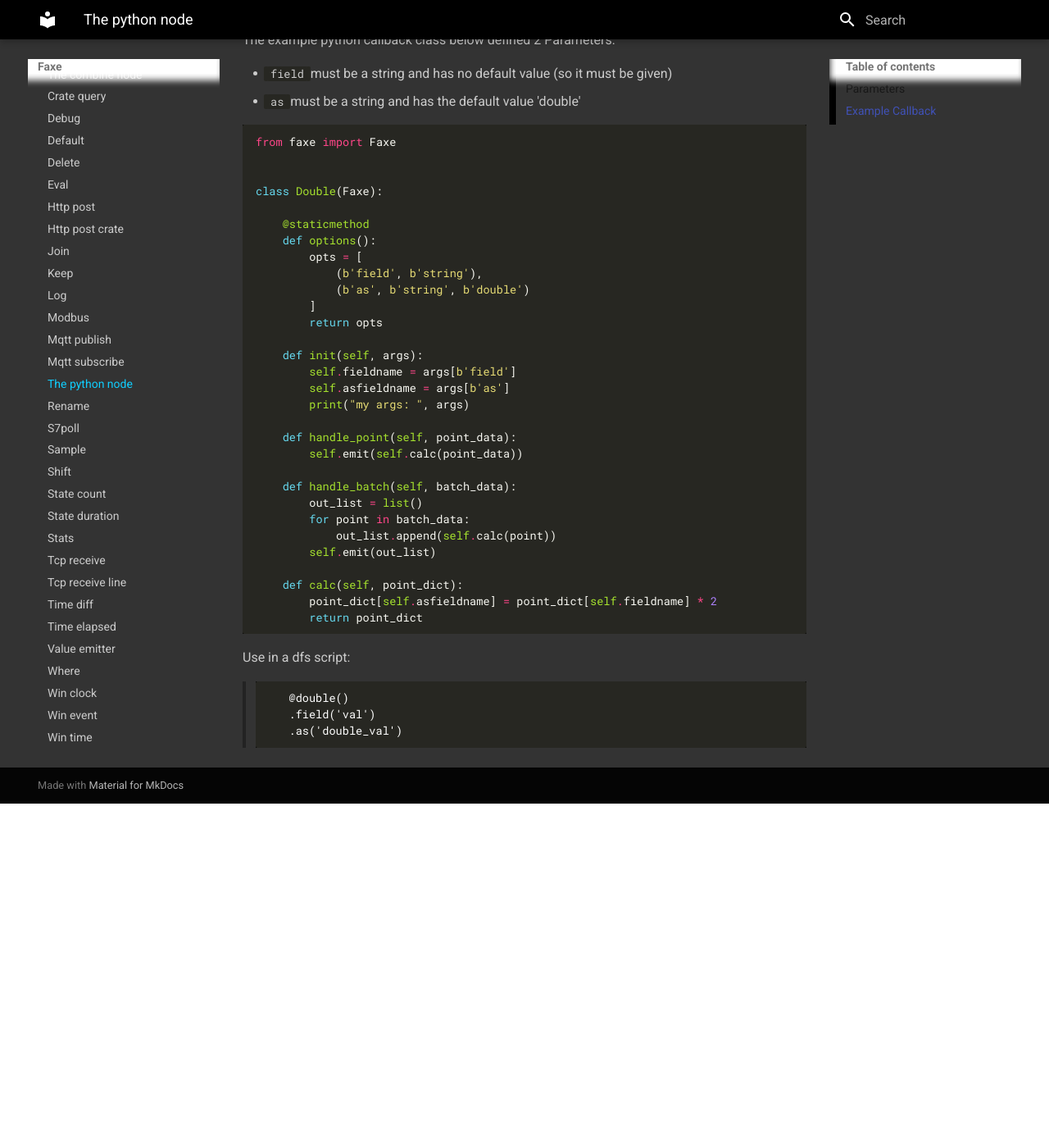
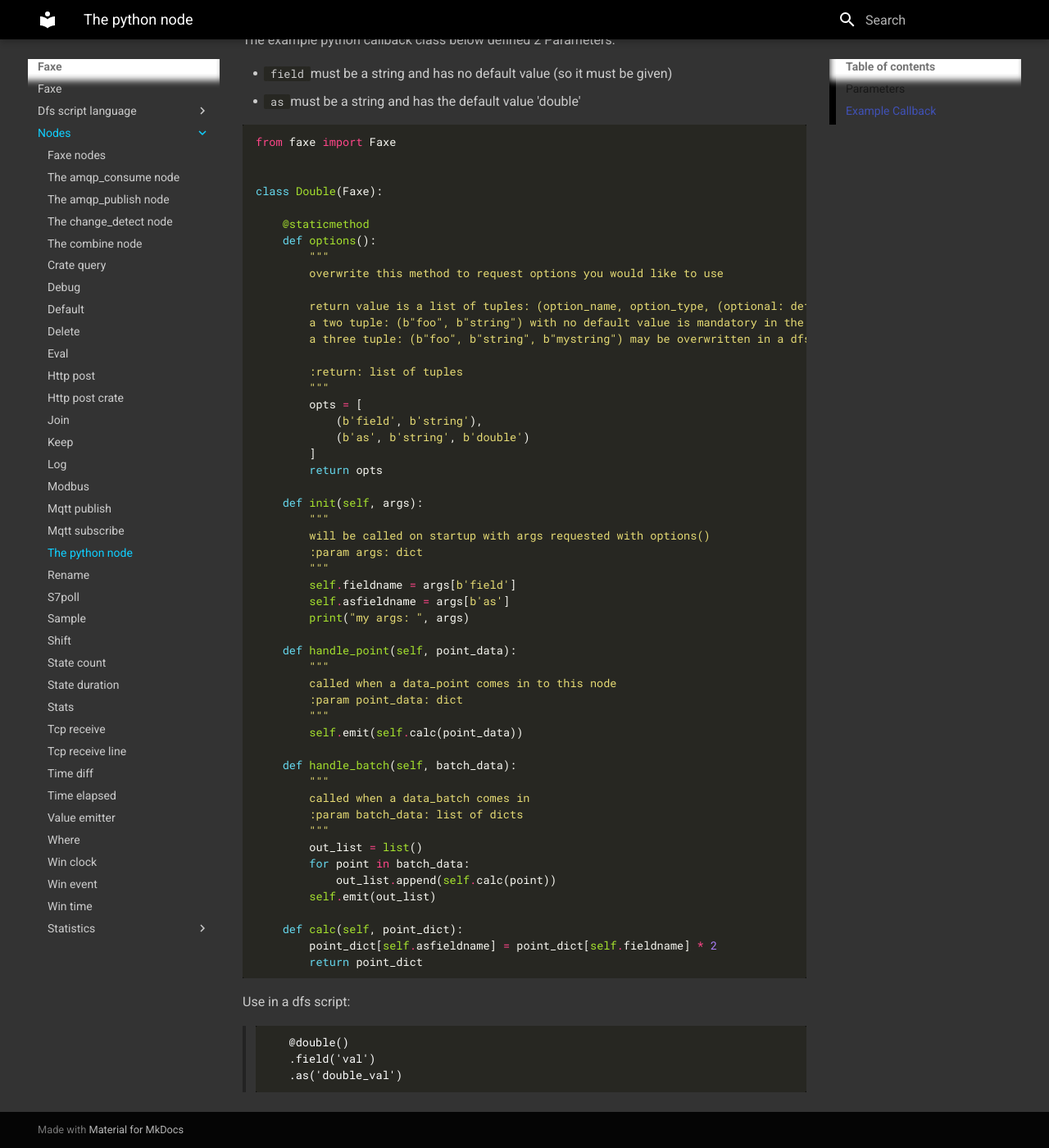
Before and after one commit to heyoka/faxe-docs, an MkDocs documentation site: the page built from docs/nodes/python.md, in a window 1280 px wide and 1400 px high, scrolled down 863 px. Shown: the whole window at 82% size. Built offline with MkDocs 1.6.1 and Material for MkDocs 9.7.7, drawn with Linux system fonts in a browser that asks for light colours; before the commit the page ends 1843 px from its top, so only the background shows below that.

Commit message:
python example with comments

```diff
--- a/docs/nodes/python.md
+++ b/docs/nodes/python.md
@@ -42,6 +42,15 @@
 
     @staticmethod
     def options():
+        """
+        overwrite this method to request options you would like to use
+
+        return value is a list of tuples: (option_name, option_type, (optional: default type))
+        a two tuple: (b"foo", b"string") with no default value is mandatory in the dfs script
+        a three tuple: (b"foo", b"string", b"mystring") may be overwritten in a dfs script
+
+        :return: list of tuples
+        """
         opts = [
             (b'field', b'string'),
             (b'as', b'string', b'double')
@@ -49,14 +58,26 @@
         return opts
 
     def init(self, args):
+        """
+        will be called on startup with args requested with options()
+        :param args: dict
+        """
         self.fieldname = args[b'field']
         self.asfieldname = args[b'as']
         print("my args: ", args)
 
     def handle_point(self, point_data):
+        """
+        called when a data_point comes in to this node
+        :param point_data: dict
+        """
         self.emit(self.calc(point_data))
 
     def handle_batch(self, batch_data):
+        """
+        called when a data_batch comes in
+        :param batch_data: list of dicts
+        """
         out_list = list()
         for point in batch_data:
             out_list.append(self.calc(point))
```
Also changed, not shown: site/nodes/python.html, site/search/search_index.json, site/sitemap.xml, 1 other file.
